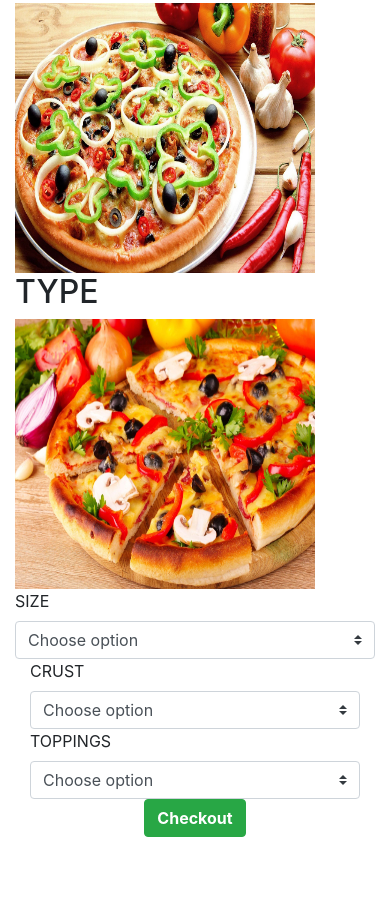
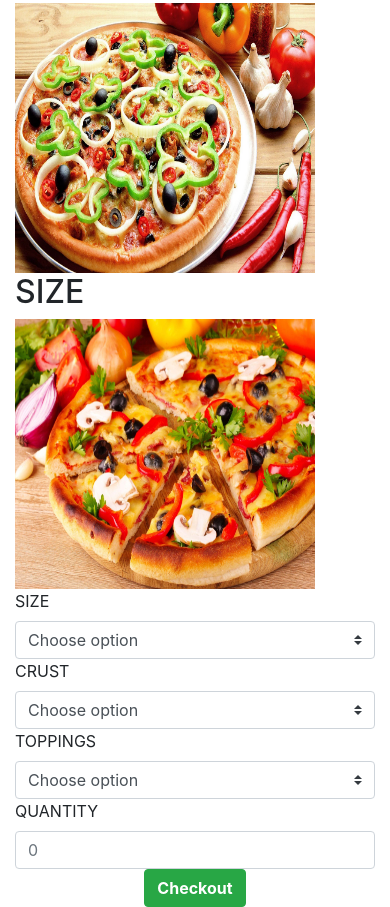
Before and after one commit to loisemuthoni/pizza, a plain HTML site: page index.html in a window 390 px wide. Shown: the part 751-1658 px from the top of the page. Before the commit the page ends 1588 px from the top, so only its background shows below. Drawn offline with nearby package versions, Linux system fonts and the light colour scheme.

Commit message:
modified form

```diff
--- a/css/styles.css
+++ b/css/styles.css
@@ -35,3 +35,7 @@
  h1 {
      text-align: center;
  }
+
+ .form {
+     display: flex;
+ }
--- a/index.html
+++ b/index.html
@@ -45,34 +45,34 @@
                 <img src="pizza-images/4.jpg" height="270px" width="300px">
             </div>
             <div class="col-md-4">
-                <h2>TYPE</h2>
+                <h2>SIZE</h2>
                 <img src="pizza-images/5.jpg" height="270px" width="300px">
             </div>
         </div>
-        <form>
+        <form class="form">
             <div class="row">
-                <div class="col-md-4">
+                <div class="col-md-3">
                     <label>SIZE</label>
-                    <select class="browser-default custom-select" id="size">
+                    <select class="browser-default custom-select">
                 <option value="">Choose option</option>
                 <option value="1500">Large =ksh 1200</option>
                 <option value="1000">Medium =ksh 1000</option>
                 <option value="500">Small= ksh 500</option>
             </select>
                 </div>
-            </div>
-            <div class="col-md-4">
-                <label>CRUST</label>
-                <select class="browser-default custom-select" id="size">
+
+                <div class="col-md-3">
+                    <label>CRUST</label>
+                    <select class="browser-default custom-select">
                 <option value="">Choose option</option>
                 <option value="1500">Crispy =ksh 1200</option>
                 <option value="1000">Stuffed =ksh 1000</option>
                 <option value="500">Gluten free= ksh 800</option>
             </select>
-            </div>
-            <div class="col-md-4">
-                <label>TOPPINGS</label>
-                <select class="browser-default custom-select" id="size">
+                </div>
+                <div class="col-md-3">
+                    <label>TOPPINGS</label>
+                    <select class="browser-default custom-select">
                 <option value="">Choose option</option>
                 <option value="1500">Mushroom =ksh 1200</option>
                 <option value="1000">Macon =ksh 1000</option>
@@ -80,10 +80,16 @@
                 <option value="1000">Mince= ksh 500</option>
                 <option value="1000">Pineapple= ksh 500</option>
             </select>
+                </div>
+                <div class="col-md-3">
+                    <label>QUANTITY</label>
+                    <input class="form-control" type="text" name="pizza" id="quan" placeholder="0" max="" min="0">
+                </div>
             </div>
-            <button class="btn btn-success mx-auto d-block submit" type="submit" id="submit2" onclick="getTotalAmount();"><strong>Checkout</strong>
+        </form>
+        <button class="btn btn-success mx-auto d-block submit" type="submit" id="submit2" onclick="getTotalAmount();"><strong>Checkout</strong>
             </button>
-        </form>
+
     </div>
 
 </body>
```
